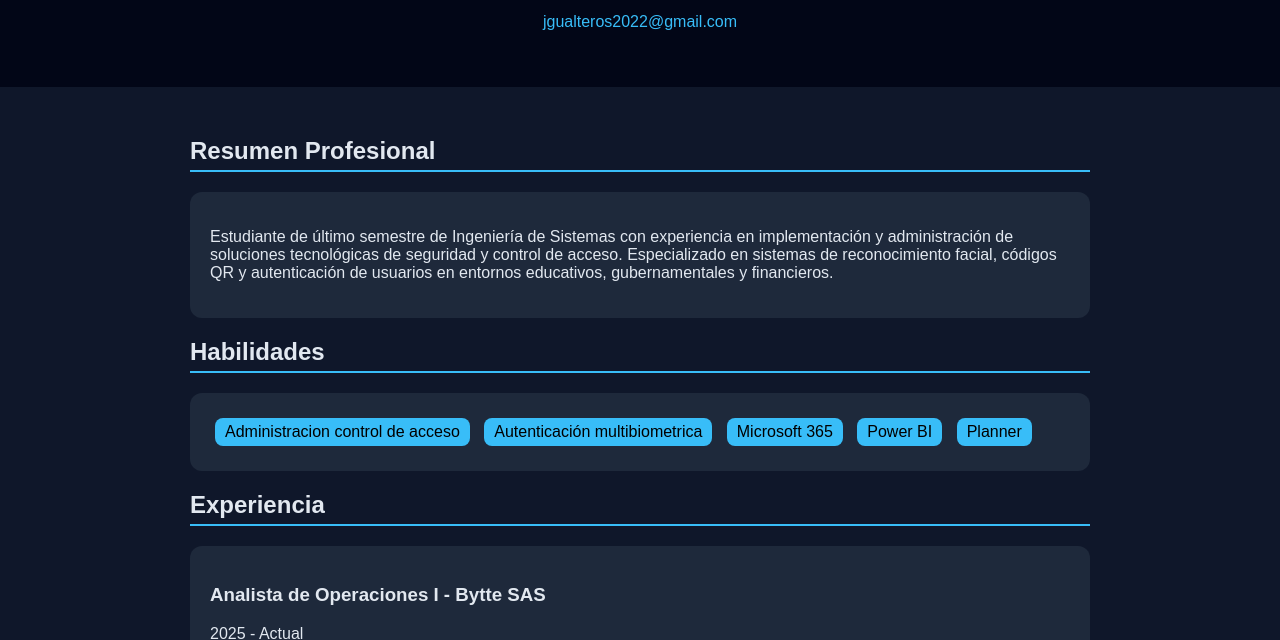
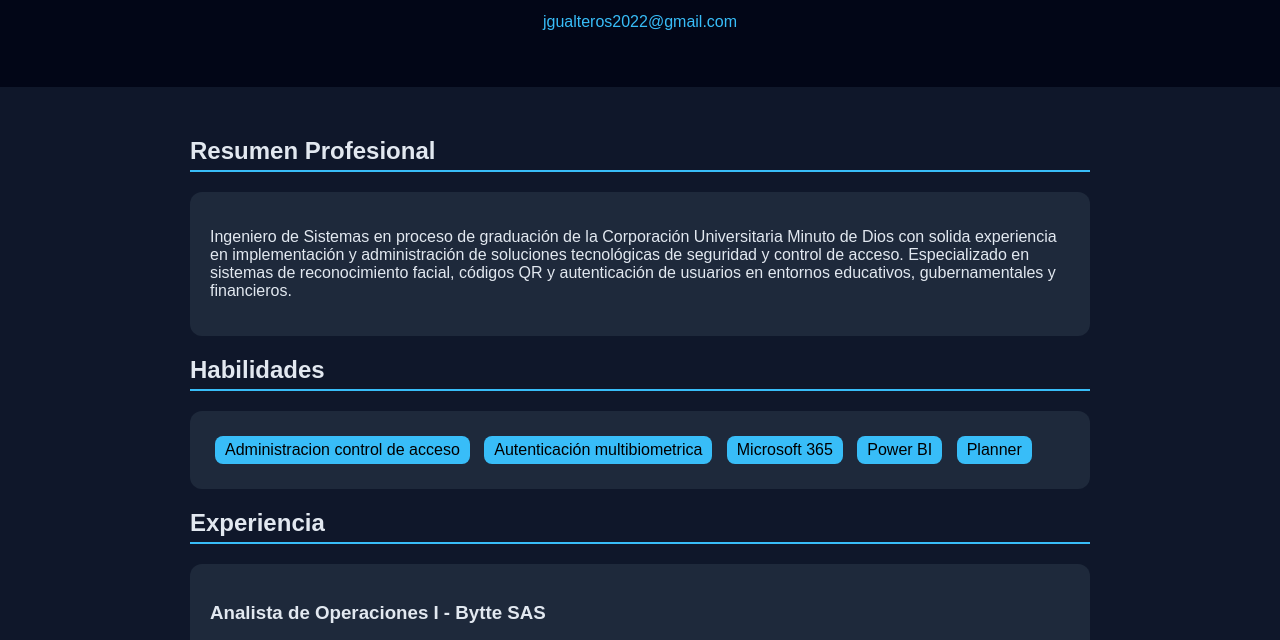
Before and after one commit to ccsjeffer/ccsjeffer.github.io-, a plain HTML site: page index.html in a window 1280 px wide. Shown: the part 122-762 px from the top of the page. Drawn offline with Linux system fonts and the light colour scheme.

Commit message:
Revise content in index.html for clarity
Updated professional summary and experience details.

```diff
--- a/index.html
+++ b/index.html
@@ -64,7 +64,7 @@
   <h2>Resumen Profesional</h2>
   <div class="card">
     <p>
-      Estudiante de último semestre de Ingeniería de Sistemas con experiencia en implementación y administración de soluciones tecnológicas de seguridad y control de acceso. Especializado en sistemas de reconocimiento facial, códigos QR y autenticación de usuarios en entornos educativos, gubernamentales y financieros.
+      Ingeniero de Sistemas en proceso de graduación de la Corporación Universitaria Minuto de Dios con solida experiencia en implementación y administración de soluciones tecnológicas de seguridad y control de acceso. Especializado en sistemas de reconocimiento facial, códigos QR y autenticación de usuarios en entornos educativos, gubernamentales y financieros.
     </p>
   </div>
 
```
